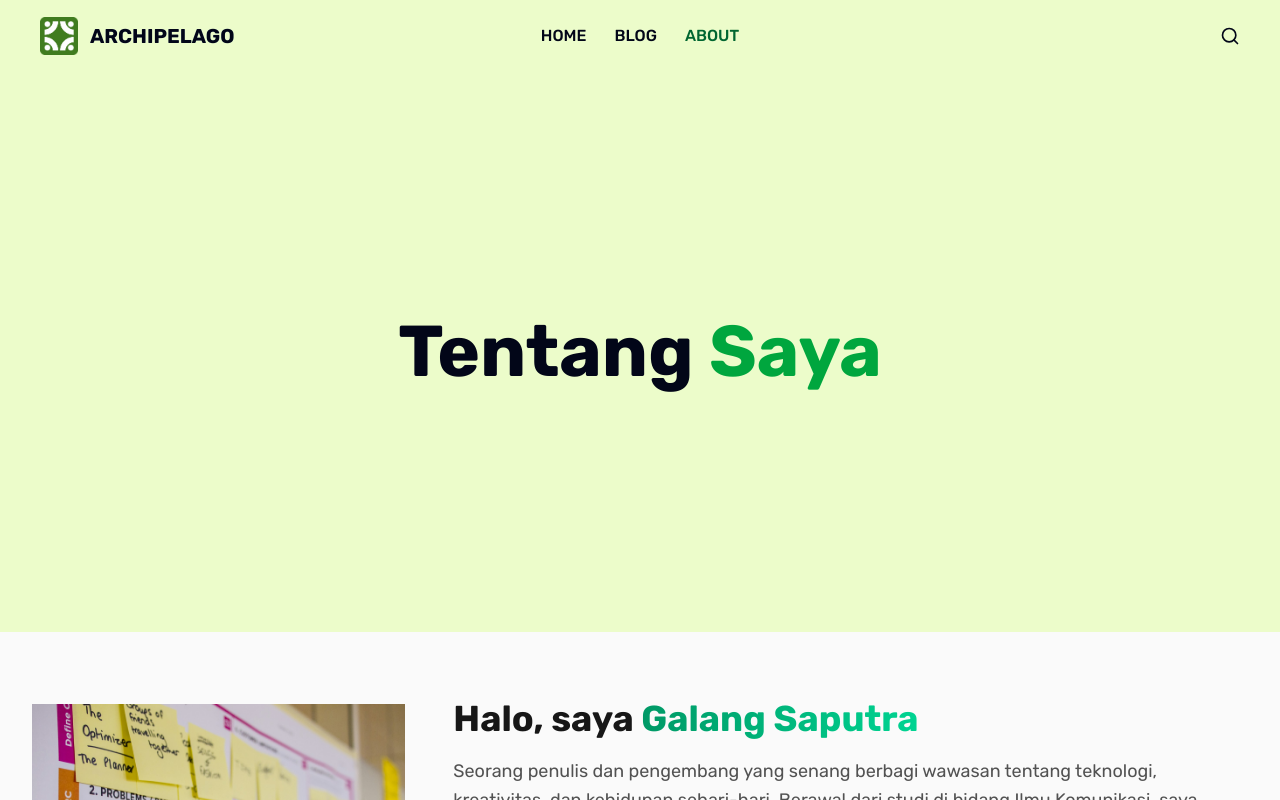
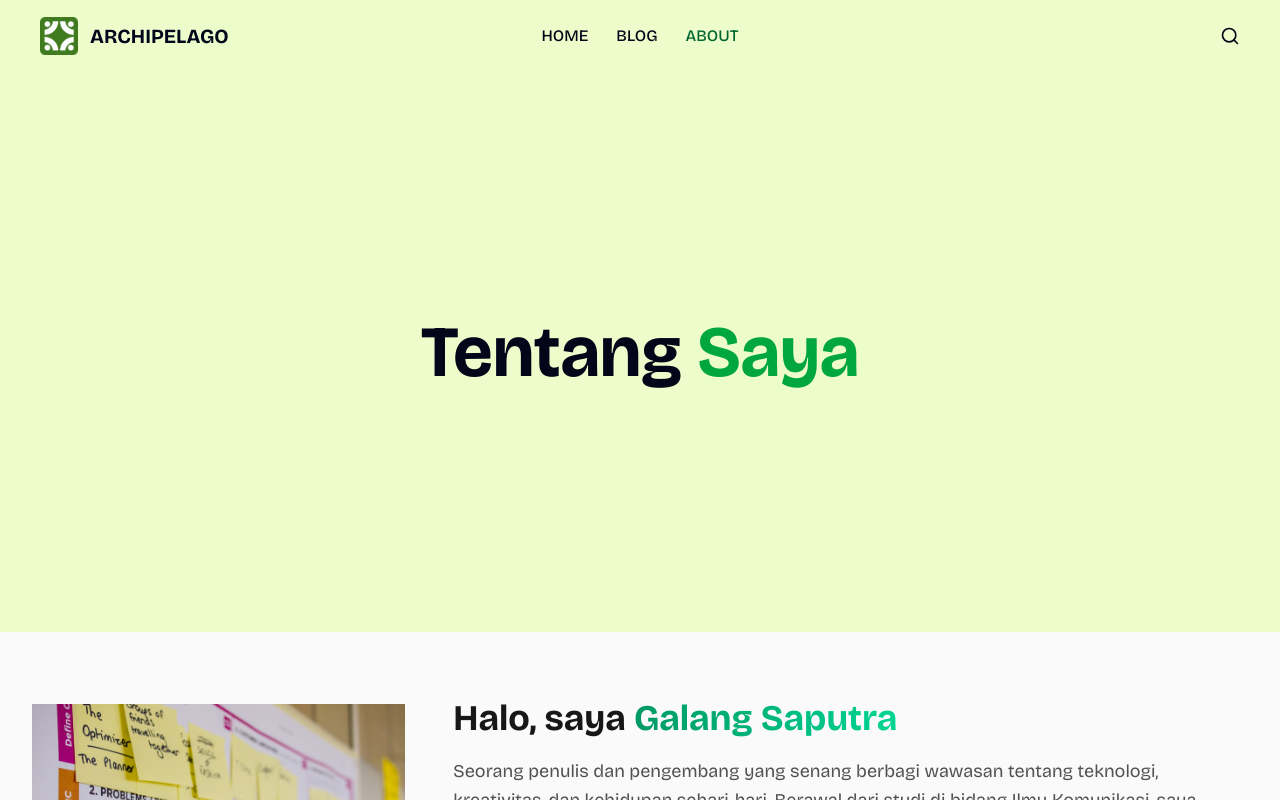
Before and after one commit to mgs28-mh/blog, a Next.js app: page /about in a window 1280 px wide. Shown: the top 800 px of the page. Built offline with nearby package versions, Linux system fonts and the light colour scheme.

Commit message:
blog: change font to Bricolage_Grotesque

```diff
--- a/app/layout.tsx
+++ b/app/layout.tsx
@@ -1,11 +1,11 @@
 import "./globals.css";
-import { Rubik } from "next/font/google";
+import { Bricolage_Grotesque, Rubik } from "next/font/google";
 import type { Metadata } from "next";
 import Navbar from "@/components/ui/navbar";
 import Footer from "@/components/ui/footer";
 import Script from "next/script";
 
-const fonts = Rubik({
+const fonts = Bricolage_Grotesque({
   subsets: ["latin"],
   display: "swap",
   preload: true,
```
